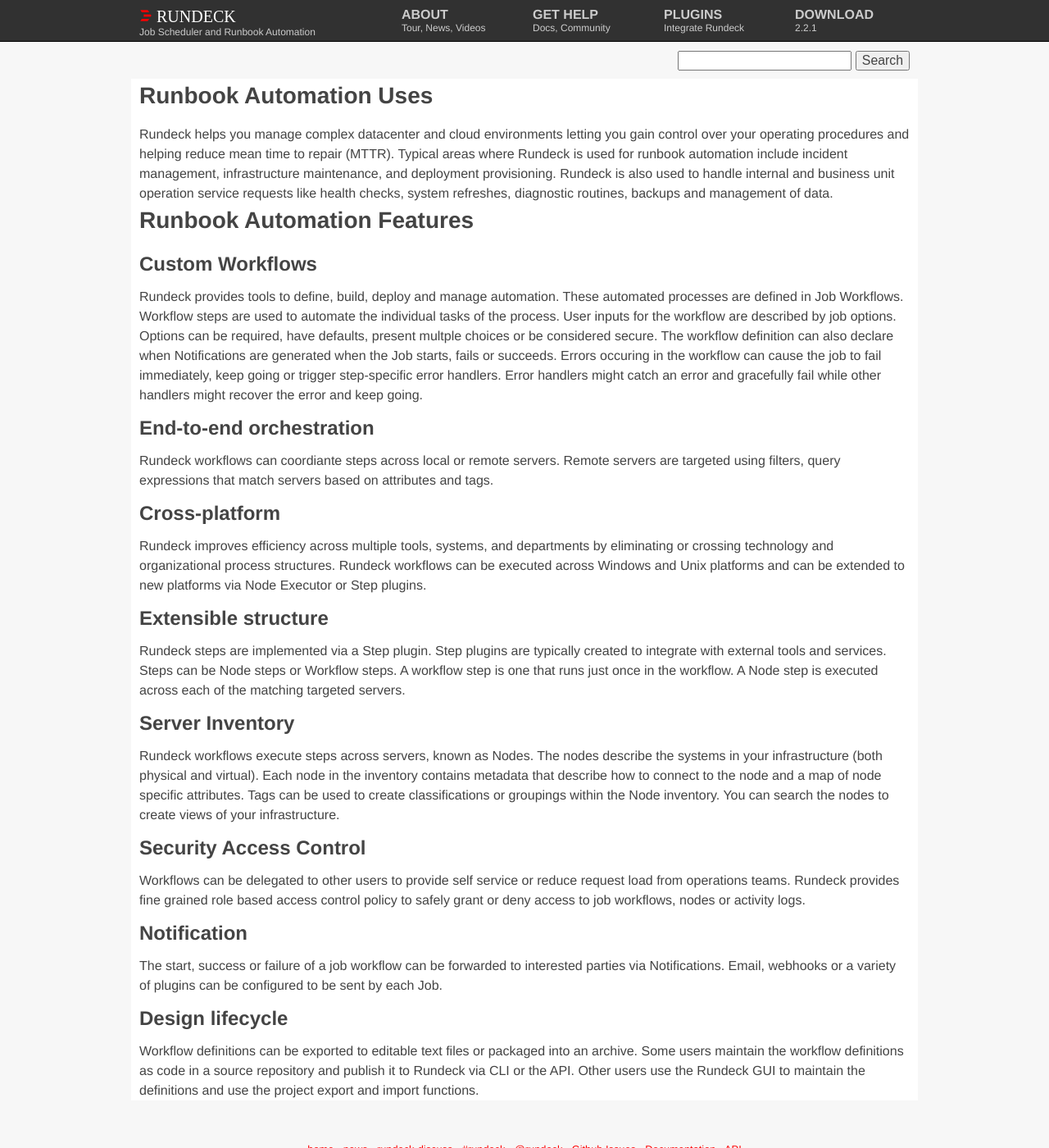
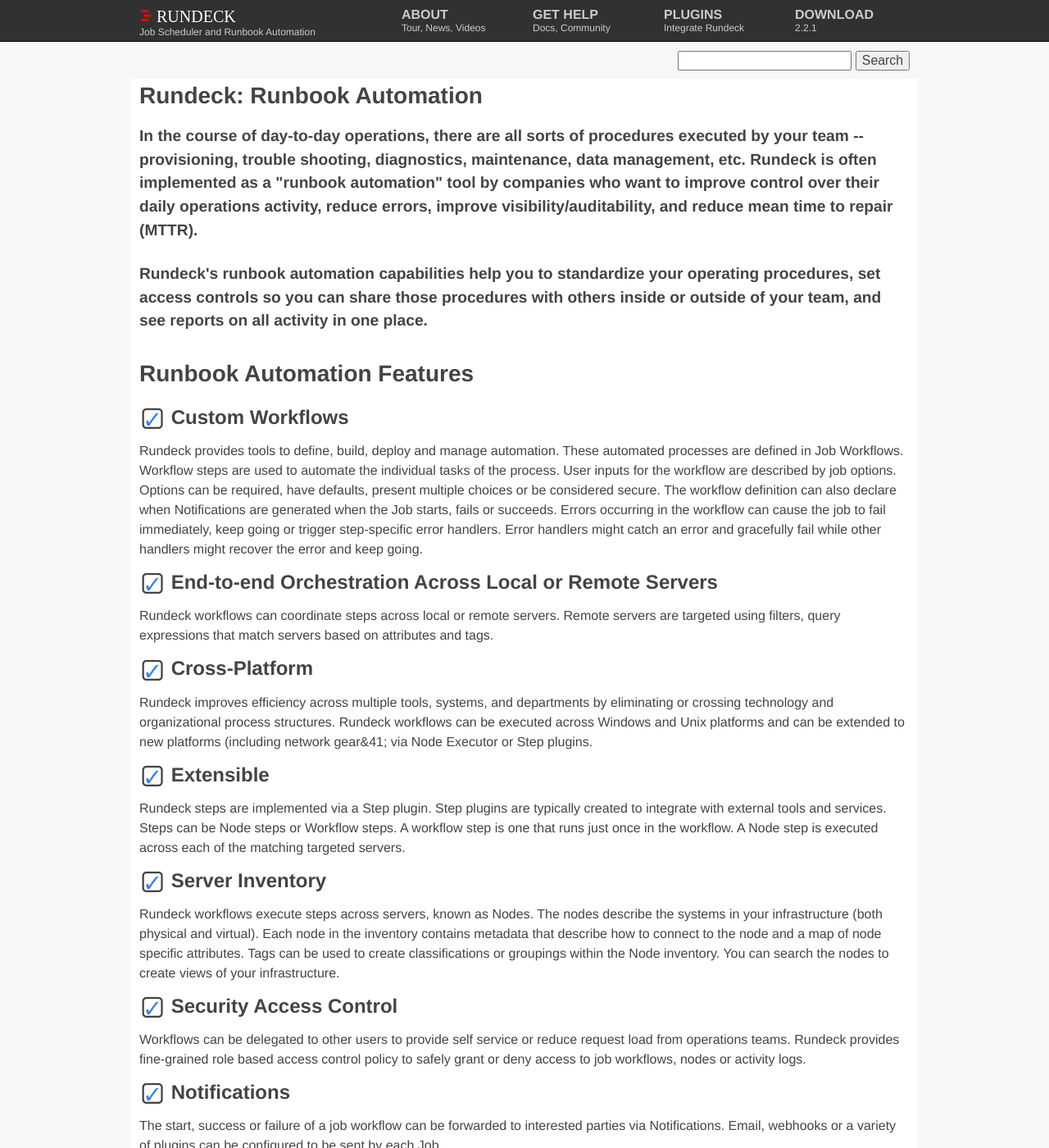
Before and after one commit to rundeck/rundeck-ghpages, a Jekyll site: the page built from runbook-automation/index.html, in a window 1280 px wide and 1400 px high. Shown: the whole window at 82% size. Built offline with Jekyll 4.4.1, drawn with Linux system fonts in a browser that asks for light colours; nearby versions of some CDN libraries; some of the changed text lies outside the part shown.

Commit message:
updated runbook automation page and added links from front page and job scheduler

```diff
--- a/runbook-automation/index.html
+++ b/runbook-automation/index.html
@@ -1,7 +1,7 @@
 ---
 
 layout: base
-title: Run Book Automation
+title: Runbook Automation
 
 ---
 
@@ -11,80 +11,129 @@
   <article class="container_12">
 
  	<div class="grid_12">
- 	  <h2 id="uses">Runbook Automation Uses</h2>
+ 	  <h2 id="uses">Rundeck: Runbook Automation</h2>
 
-      <p>Rundeck helps you manage complex datacenter and cloud environments letting you gain control over your operating procedures and helping reduce mean time to repair (MTTR).
-        Typical areas where Rundeck is used for runbook automation include incident management, infrastructure maintenance, and deployment provisioning.
-        Rundeck is also used to handle internal and business unit operation service requests like health checks, system refreshes, diagnostic routines, backups and management of data.</p>
+      <h4>In the course of day-to-day operations, there are all sorts of procedures executed by your team -- provisioning, trouble shooting, diagnostics, maintenance, data management, etc. Rundeck is often implemented as a "runbook automation" tool by companies who want to improve control over their daily operations activity, reduce errors, improve visibility/auditability, and reduce mean time to repair &#40;MTTR&#41;.</h4>
+      <p>&nbsp;</p>
 
- 	  <div class="clear"></div>
+      <h4>Rundeck's runbook automation capabilities help you to standardize your operating procedures, set access controls so you can share those procedures with others inside or outside of your team, and see reports on all activity in one place.</p>
+      <p>&nbsp;</h4>
+
+     <div class="clear"></div>
 
  	  <h2 id="features">Runbook Automation Features</h2>
 
-      <h3>Custom Workflows</h3>
+      <h3><span class="icon-stack" style="font-size: 16px;">
+            <i class="icon-check-empty icon-stack-base" style="color:#444444"></i>
+            <i class="icon-notanicon" style="color:#3a84df; font-size: 180%">&#x2713;</i>
+           </span>
+           Custom Workflows</h3>
  	  <div>
          <p>Rundeck provides tools to define, build, deploy and manage automation. These automated processes
-           are defined in Job Workflows.
-           Workflow steps are used to automate the individual tasks of the process.
-
-          User inputs for the workflow are described by job options. Options can be required, have defaults,
-          present multple choices or be considered secure.
-          The workflow definition can also declare when Notifications are generated when the Job starts, fails or succeeds.
-           Errors occuring in the workflow can cause the job to fail immediately, keep going or trigger step-specific error handlers.
-          Error handlers might catch an error and gracefully fail while other handlers might recover the error and keep going.
+           are defined in Job Workflows. Workflow steps are used to automate the individual tasks of the process. User inputs for the workflow are described by job options. Options can be required, have defaults, present multiple choices or be considered secure. The workflow definition can also declare when Notifications are generated when the Job starts, fails or succeeds. Errors occurring in the workflow can cause the job to fail immediately, keep going or trigger step-specific error handlers. Error handlers might catch an error and gracefully fail while other handlers might recover the error and keep going.
         </p>
  	  </div>
 
-      <h3>End-to-end orchestration</h3>
+      <h3><span class="icon-stack" style="font-size: 16px;">
+            <i class="icon-check-empty icon-stack-base" style="color:#444444"></i>
+            <i class="icon-notanicon" style="color:#3a84df; font-size: 180%">&#x2713;</i>
+           </span>
+           End-to-end Orchestration Across Local or Remote Servers</h3>
  	  <div>
- 		<p>Rundeck workflows can coordiante steps across local or remote servers. Remote servers are targeted using
-          filters, query expressions that match servers based on attributes and tags.
+ 		<p>Rundeck workflows can coordinate steps across local or remote servers. Remote servers are targeted using filters, query expressions that match servers based on attributes and tags.
         </p>
  	  </div>
 
-      <h3>Cross-platform </h3>
+      <h3><span class="icon-stack" style="font-size: 16px;">
+            <i class="icon-check-empty icon-stack-base" style="color:#444444"></i>
+            <i class="icon-notanicon" style="color:#3a84df; font-size: 180%">&#x2713;</i>
+           </span>
+           Cross-Platform </h3>
  	  <div>
- 		<p> Rundeck improves efficiency across multiple tools, systems, and departments by eliminating or crossing technology and organizational process structures. Rundeck workflows can be executed across Windows and Unix platforms and can be extended to new platforms via Node Executor or Step plugins.
+ 		<p> Rundeck improves efficiency across multiple tools, systems, and departments by eliminating or crossing technology and organizational process structures. Rundeck workflows can be executed across Windows and Unix platforms and can be extended to new platforms &#40;including network gear&41; via Node Executor or Step plugins.
         </p>
  	  </div>
 
 
-      <h3>Extensible structure</h3>
+      <h3><span class="icon-stack" style="font-size: 16px;">
+            <i class="icon-check-empty icon-stack-base" style="color:#444444"></i>
+            <i class="icon-notanicon" style="color:#3a84df; font-size: 180%">&#x2713;</i>
+           </span>
+           Extensible</h3>
       <div>
         <p>
-          Rundeck steps are implemented via a Step plugin.
-          Step plugins are typically created to integrate with external tools and services.
-          Steps can be Node steps or Workflow steps. A workflow step is one that runs just once in the workflow. A Node step is executed across each of the matching targeted servers.
+          Rundeck steps are implemented via a Step plugin. Step plugins are typically created to integrate with external tools and services. Steps can be Node steps or Workflow steps. A workflow step is one that runs just once in the workflow. A Node step is executed across each of the matching targeted servers.
         </p>
       </div>
 
-      <h3>Server Inventory</h3>
+      <h3><span class="icon-stack" style="font-size: 16px;">
+            <i class="icon-check-empty icon-stack-base" style="color:#444444"></i>
+            <i class="icon-notanicon" style="color:#3a84df; font-size: 180%">&#x2713;</i>
+           </span>
+           Server Inventory</h3>
  	  <div>
  		<p>
-          Rundeck workflows execute steps across servers, known as Nodes. The nodes describe the systems in your infrastructure (both physical and virtual).
-          Each node in the inventory contains metadata that describe how to connect to the node and a map of node specific attributes.
-          Tags can be used to create classifications or groupings within the Node inventory.
-          You can search the nodes to create views of your infrastructure.
+          Rundeck workflows execute steps across servers, known as Nodes. The nodes describe the systems in your infrastructure &#40;both physical and virtual&#41;.
+          Each node in the inventory contains metadata that describe how to connect to the node and a map of node specific attributes. Tags can be used to create classifications or groupings within the Node inventory. You can search the nodes to create views of your infrastructure.
         </p>
  	  </div>
 
-      <h3>Security Access Control</h3>
+      <h3><span class="icon-stack" style="font-size: 16px;">
+            <i class="icon-check-empty icon-stack-base" style="color:#444444"></i>
+            <i class="icon-notanicon" style="color:#3a84df; font-size: 180%">&#x2713;</i>
+           </span>
+           Security Access Control</h3>
  	  <div>
- 		<p>Workflows can be delegated to other users to provide self service or reduce request load from operations teams. Rundeck provides fine grained role based access control policy to safely grant or deny access to job workflows, nodes or activity logs.
+ 		<p>Workflows can be delegated to other users to provide self service or reduce request load from operations teams. Rundeck provides fine-grained role based access control policy to safely grant or deny access to job workflows, nodes or activity logs.
         </p>
  	  </div>
 
-      <h3>Notification</h3>
+      <h3><span class="icon-stack" style="font-size: 16px;">
+            <i class="icon-check-empty icon-stack-base" style="color:#444444"></i>
+            <i class="icon-notanicon" style="color:#3a84df; font-size: 180%">&#x2713;</i>
+           </span>
+           Notifications</h3>
  	  <div>
  		<p>The start, success or failure of a job workflow can be forwarded to interested parties via Notifications.
           Email, webhooks or a variety of plugins can be configured to be sent by each Job.
         </p>
  	  </div>
 
-      <h3>Design lifecycle</h3>
+      <h3><span class="icon-stack" style="font-size: 16px;">
+            <i class="icon-check-empty icon-stack-base" style="color:#444444"></i>
+            <i class="icon-notanicon" style="color:#3a84df; font-size: 180%">&#x2713;</i>
+           </span>
+           Design Lifecycle</h3>
  	  <div>
  		<p>Workflow definitions can be exported to editable text files or packaged into an archive. Some users maintain the workflow definitions as code in a source repository and publish it to Rundeck via CLI or the API. Other users use the Rundeck GUI to maintain the  definitions and use the project export and import functions.
         </p>
+
+      <h3><span class="icon-stack" style="font-size: 16px;">
+            <i class="icon-check-empty icon-stack-base" style="color:#444444"></i>
+            <i class="icon-notanicon" style="color:#3a84df; font-size: 180%">&#x2713;</i>
+           </span>
+           Ad-Hoc Commands</h3>
+    <div>
+        <p>
+        Every company has a different policy for when to allow shell access to servers. Rundeck has the capability to allow systems administrators with the necessary privilege level to execute ad-hoc commands on servers where the access control policy allow it. Rundeck captures the command, the output, and the Node context in which it ran. This allows for both access control and logging to be managed in one consistent way across all types of operations activity &#40;including <a href="{{ site.baseurl }}/job-scheduler/">scheduled jobs and batch processing</a>&#41;, simplifying management and compliance auditing.
+        </p>
+    </div>
+
+      <h3><span class="icon-stack" style="font-size: 16px;">
+            <i class="icon-check-empty icon-stack-base" style="color:#444444"></i>
+            <i class="icon-notanicon" style="color:#3a84df; font-size: 180%">&#x2713;</i>
+           </span>
+           Designed for Today's Tools and Infrastructure</h3>
+    <div>
+        <p>
+        Rundeck comes ready to manage dynamic and complex datacenter and cloud environments, integrates well with modern configuration management tools, and supports the increasingly popular DevOps and Agile inspired styles of working.
+        </p>
+    </div>
+
+      <p>&nbsp;</p>
+
+
+
  	  </div>
     </div>
 
```
Also changed, not shown: _includes/rundeckdescription-lower.html (+4 -3 lines), job-scheduler/index.html (+11 -0 lines).
